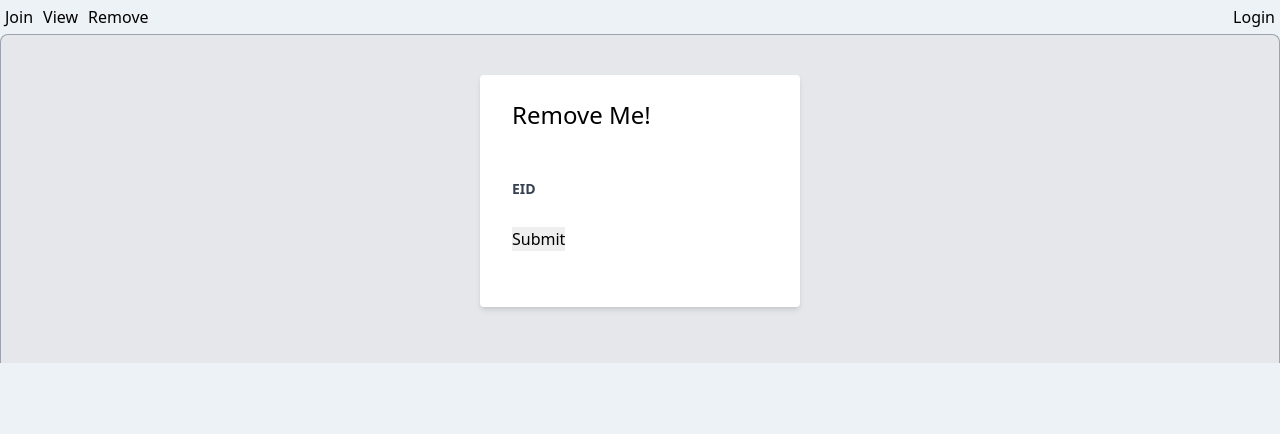
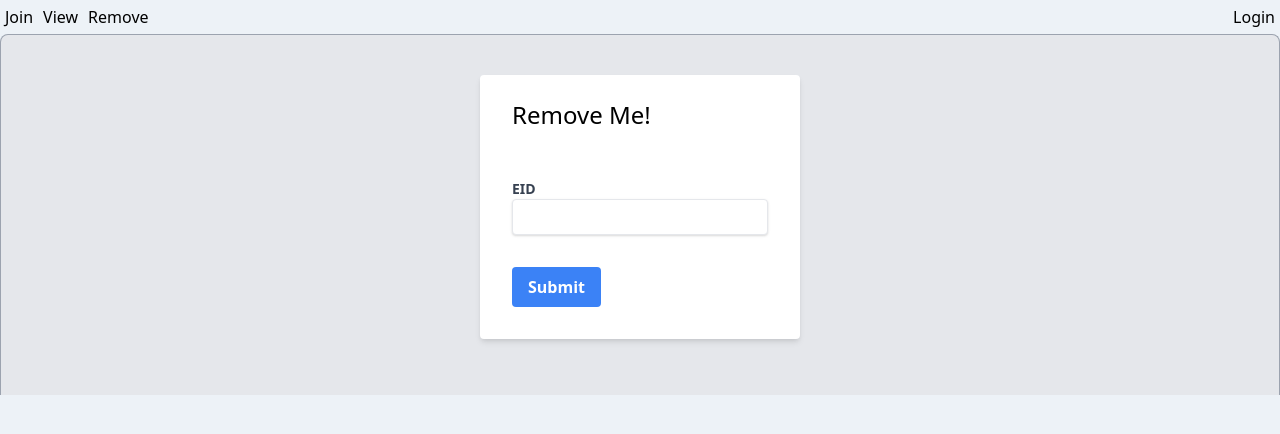
Before and after one commit to ninaahmed/LabHoursV2, a Flask app: page /remove in a window 1280 px wide. Shown: the top 434 px of the page. Run offline with Flask 2, Linux system fonts and the light colour scheme; parts of the project's set-up code (start-up, migrations or seed data) failed here and were passed over.

Commit message:
Remove page style fixed

```diff
--- a/flaskapp/routes.py
+++ b/flaskapp/routes.py
@@ -76,7 +76,7 @@ def remove_student():
         if queue_handler.remove_eid(request.form['eid']):
             return redirect(url_for('view_line'))
         else:
-            message = "Sorry that didn't work out :-/"
+            message = "EID not found in queue"
     return render_template('remove.html', message=message)
 
 @app.route('/logout')
--- a/flaskapp/templates/enter_line.html
+++ b/flaskapp/templates/enter_line.html
@@ -5,7 +5,7 @@
     <link href="https://unpkg.com/tailwindcss@^1.0/dist/tailwind.min.css" rel="stylesheet">
 
     <head>
-        <title>Are you feeling blessed in this Chili's?</title>
+        <title>Join the Queue</title>
     </head>
     <body background-color="#EDF2F7">
         <div class="bg-white rounded-t-lg overflow-hidden border-t border-l border-r border-gray-400 p-4 px-3 py-10 bg-gray-200 flex justify-center">
--- a/flaskapp/templates/remove.html
+++ b/flaskapp/templates/remove.html
@@ -14,15 +14,19 @@
     <div class="bg-white rounded-t-lg overflow-hidden border-t border-l border-r border-gray-400 p-4 px-3 py-10 bg-gray-200 flex justify-center">
         <div class="w-full max-w-xs">
             <form class="bg-white shadow-md rounded px-8 pt-6 pb-8 mb-4" method="POST" action="">
-                <p class="text-2xl">Remove Me!</p> <br/>
+                <p class="text-2xl">Remove Me!</p>
+                <font color="red"> {{ message }}</font>
                 <br/>
-                <p> {{ message }}</p>
+                <br/>
                 <div class="block text-gray-700 text-sm font-bold mb-2">
                     <p>EID</p>
-                    <input name="eid">
+                    <input name="eid" class="shadow appearance-none border rounded w-full py-2 px-3
+                         text-gray-700 leading-tight focus:outline-none focus:shadow-outline">
                 </div>
-                <div class="mb-6">
-                    <input type="submit">
+                <br/>
+                <div>
+                    <button type="submit" class="bg-blue-500 hover:bg-blue-700 text-white
+                         font-bold py-2 px-4 rounded focus:outline-none focus:shadow-outline">Submit</button>
                 </div>
             </form>
         </div>
```
